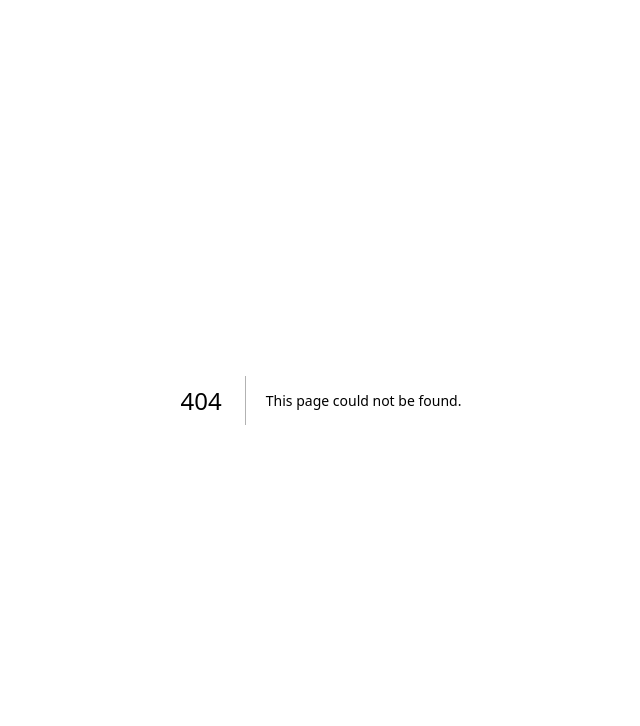
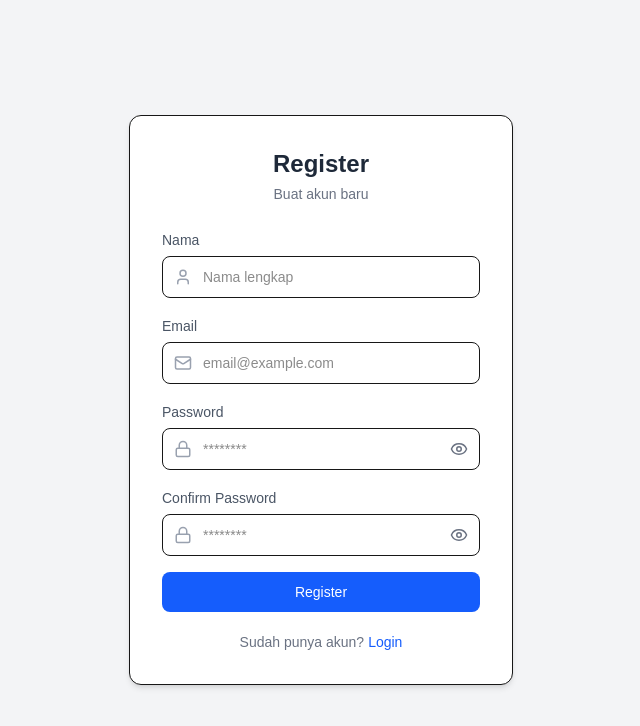
Before and after one commit to syidiqisyididiqi-hash/perpustakaan_frontend, a Next.js app: page /register in a window 1280 px wide. Before the commit this address had no page. Shown: the top 726 px of the page, without its empty margins (319-959 px from the left). Built offline with nearby package versions, Linux system fonts and the light colour scheme.

Commit message:
Membuat (auth) login dan register

```diff
--- /dev/null
+++ b/app/(auth)/login/page.tsx
@@ -0,0 +1,153 @@
+"use client";
+
+import { useState } from "react";
+import Link from "next/link";
+import { Eye, EyeOff, Mail, Lock } from "lucide-react";
+
+export default function LoginPage() {
+
+  const [email,setEmail] = useState("");
+  const [password,setPassword] = useState("");
+  const [showPassword,setShowPassword] = useState(false);
+
+  const handleLogin = (e:React.FormEvent) =>{
+    e.preventDefault();
+    console.log({email,password});
+    alert("Login berhasil (simulasi)");
+  }
+
+  const handleFacebookLogin = () =>{
+    alert("Login Facebook berhasil (simulasi)");
+  }
+
+  return (
+    <div className="min-h-screen flex items-center justify-center bg-gray-100">
+
+      <div className="bg-white shadow-md rounded-xl p-8 w-full max-w-sm border">
+
+        <div className="text-center mb-6">
+
+          <h1 className="text-2xl font-semibold text-gray-800">
+            Welcome Back
+          </h1>
+
+          <p className="text-sm text-gray-500 mt-1">
+            Login untuk melanjutkan ke sistem perpustakaan
+          </p>
+
+        </div>
+
+        <form onSubmit={handleLogin} className="space-y-4">
+
+          <div>
+
+            <label className="text-sm text-gray-600">
+              Email
+            </label>
+
+            <div className="relative mt-1">
+
+              <Mail className="absolute left-3 top-2.5 w-4 h-4 text-gray-400"/>
+
+              <input
+                type="email"
+                placeholder="email@example.com"
+                className="w-full pl-9 pr-3 py-2.5 border rounded-lg focus:outline-none focus:ring-2 focus:ring-blue-500 text-sm"
+                value={email}
+                onChange={(e)=>setEmail(e.target.value)}
+                required
+              />
+
+            </div>
+
+          </div>
+
+          <div>
+
+            <label className="text-sm text-gray-600">
+              Password
+            </label>
+
+            <div className="relative mt-1">
+
+              <Lock className="absolute left-3 top-2.5 w-4 h-4 text-gray-400"/>
+
+              <input
+                type={showPassword ? "text" : "password"}
+                placeholder="********"
+                className="w-full pl-9 pr-9 py-2.5 border rounded-lg focus:outline-none focus:ring-2 focus:ring-blue-500 text-sm"
+                value={password}
+                onChange={(e)=>setPassword(e.target.value)}
+                required
+              />
+
+              <button
+                type="button"
+                onClick={()=>setShowPassword(!showPassword)}
+                className="absolute right-3 top-2.5 text-gray-500"
+              >
+                {showPassword ? <EyeOff size={16}/> : <Eye size={16}/>}
+              </button>
+
+            </div>
+
+          </div>
+
+          <button
+            type="submit"
+            className="w-full bg-blue-600 text-white py-2.5 rounded-lg hover:bg-blue-700 transition text-sm font-medium"
+          >
+            Login
+          </button>
+
+        </form>
+
+        <div className="flex items-center gap-3 my-5">
+          <div className="flex-1 h-px bg-gray-300"/>
+          <span className="text-xs text-gray-500">atau</span>
+          <div className="flex-1 h-px bg-gray-300"/>
+        </div>
+
+        <button className="w-full border py-2.5 rounded-lg flex items-center justify-center gap-2 hover:bg-gray-50 transition text-sm mb-2">
+
+          <img
+            src="https://www.svgrepo.com/show/475656/google-color.svg"
+            className="w-4 h-4"
+          />
+
+          Login dengan Google
+
+        </button>
+
+        <button
+          onClick={handleFacebookLogin}
+          className="w-full bg-blue-600 text-white py-2.5 rounded-lg flex items-center justify-center gap-2 hover:bg-blue-700 transition text-sm"
+        >
+
+          <img
+            src="https://upload.wikimedia.org/wikipedia/commons/1/1b/Facebook_icon.svg"
+            className="w-4 h-4"
+          />
+
+          Login dengan Facebook
+
+        </button>
+
+        <p className="text-center text-sm text-gray-500 mt-5">
+
+          Belum punya akun?
+
+          <Link
+            href="/register"
+            className="text-blue-600 ml-1 font-medium"
+          >
+            Register
+          </Link>
+
+        </p>
+
+      </div>
+
+    </div>
+  );
+}
--- /dev/null
+++ b/app/(auth)/register/page.tsx
@@ -0,0 +1,191 @@
+"use client";
+
+import { useState } from "react";
+import Link from "next/link";
+import { useRouter } from "next/navigation";
+import { Eye, EyeOff, Mail, Lock, User } from "lucide-react";
+
+export default function RegisterPage() {
+
+  const [name,setName] = useState("");
+  const [email,setEmail] = useState("");
+  const [password,setPassword] = useState("");
+  const [confirmPassword,setConfirmPassword] = useState("");
+  const [showPassword,setShowPassword] = useState(false);
+  const [showConfirm,setShowConfirm] = useState(false);
+
+  const router = useRouter();
+
+  const handleRegister = (e:React.FormEvent) =>{
+    e.preventDefault();
+
+    if(password.length < 6){
+      alert("Password minimal 6 karakter");
+      return;
+    }
+
+    if(password !== confirmPassword){
+      alert("Password tidak sama");
+      return;
+    }
+
+    console.log({name,email,password});
+
+    alert("Register berhasil (simulasi)");
+    router.push('/auth/login');
+  }
+
+  return (
+    <div className="min-h-screen flex items-center justify-center bg-gray-100">
+
+      <div className="bg-white shadow-md rounded-xl p-8 w-full max-w-sm border">
+
+        <div className="text-center mb-6">
+
+          <h1 className="text-2xl font-semibold text-gray-800">
+            Register
+          </h1>
+
+          <p className="text-sm text-gray-500 mt-1">
+            Buat akun baru
+          </p>
+
+        </div>
+
+        <form onSubmit={handleRegister} className="space-y-4">
+
+          <div>
+
+            <label className="text-sm text-gray-600">
+              Nama
+            </label>
+
+            <div className="relative mt-1">
+
+              <User size={18} className="absolute left-3 top-3 text-gray-400"/>
+
+              <input
+                type="text"
+                placeholder="Nama lengkap"
+                className="w-full pl-10 pr-3 py-2.5 border rounded-lg focus:outline-none focus:ring-2 focus:ring-blue-500 text-sm"
+                value={name}
+                onChange={(e)=>setName(e.target.value)}
+                required
+              />
+
+            </div>
+
+          </div>
+
+          <div>
+
+            <label className="text-sm text-gray-600">
+              Email
+            </label>
+
+            <div className="relative mt-1">
+
+              <Mail size={18} className="absolute left-3 top-3 text-gray-400"/>
+
+              <input
+                type="email"
+                placeholder="email@example.com"
+                className="w-full pl-10 pr-3 py-2.5 border rounded-lg focus:outline-none focus:ring-2 focus:ring-blue-500 text-sm"
+                value={email}
+                onChange={(e)=>setEmail(e.target.value)}
+                required
+              />
+
+            </div>
+
+          </div>
+
+          <div>
+
+            <label className="text-sm text-gray-600">
+              Password
+            </label>
+
+            <div className="relative mt-1">
+
+              <Lock size={18} className="absolute left-3 top-3 text-gray-400"/>
+
+              <input
+                type={showPassword ? "text" : "password"}
+                placeholder="********"
+                className="w-full pl-10 pr-10 py-2.5 border rounded-lg focus:outline-none focus:ring-2 focus:ring-blue-500 text-sm"
+                value={password}
+                onChange={(e)=>setPassword(e.target.value)}
+                required
+              />
+
+              <button
+                type="button"
+                className="absolute right-3 top-3 text-gray-500"
+                onClick={()=>setShowPassword(!showPassword)}
+              >
+                {showPassword ? <EyeOff size={18}/> : <Eye size={18}/>}
+              </button>
+
+            </div>
+
+          </div>
+
+          <div>
+
+            <label className="text-sm text-gray-600">
+              Confirm Password
+            </label>
+
+            <div className="relative mt-1">
+
+              <Lock size={18} className="absolute left-3 top-3 text-gray-400"/>
+
+              <input
+                type={showConfirm ? "text" : "password"}
+                placeholder="********"
+                className="w-full pl-10 pr-10 py-2.5 border rounded-lg focus:outline-none focus:ring-2 focus:ring-blue-500 text-sm"
+                value={confirmPassword}
+                onChange={(e)=>setConfirmPassword(e.target.value)}
+                required
+              />
+
+              <button
+                type="button"
+                className="absolute right-3 top-3 text-gray-500"
+                onClick={()=>setShowConfirm(!showConfirm)}
+              >
+                {showConfirm ? <EyeOff size={18}/> : <Eye size={18}/>}
+              </button>
+
+            </div>
+
+          </div>
+
+          <button
+            type="submit"
+            className="w-full bg-blue-600 text-white py-2.5 rounded-lg hover:bg-blue-700 transition text-sm font-medium"
+          >
+            Register
+          </button>
+
+        </form>
+
+        <p className="text-center text-sm text-gray-500 mt-5">
+
+          Sudah punya akun?
+
+          <Link
+            href="/login"
+            className="text-blue-600 ml-1 font-medium"
+          >
+            Login
+          </Link>
+
+        </p>
+
+      </div>
+
+    </div>
+  );
+}
--- a/package.json
+++ b/package.json
@@ -9,6 +9,7 @@
     "lint": "eslint"
   },
   "dependencies": {
+    "lucide-react": "^0.577.0",
     "next": "^16.1.6",
     "react": "19.2.3",
     "react-dom": "19.2.3",
```
Also changed, not shown: 1 other file (tests, documents, lock files or other folders).
